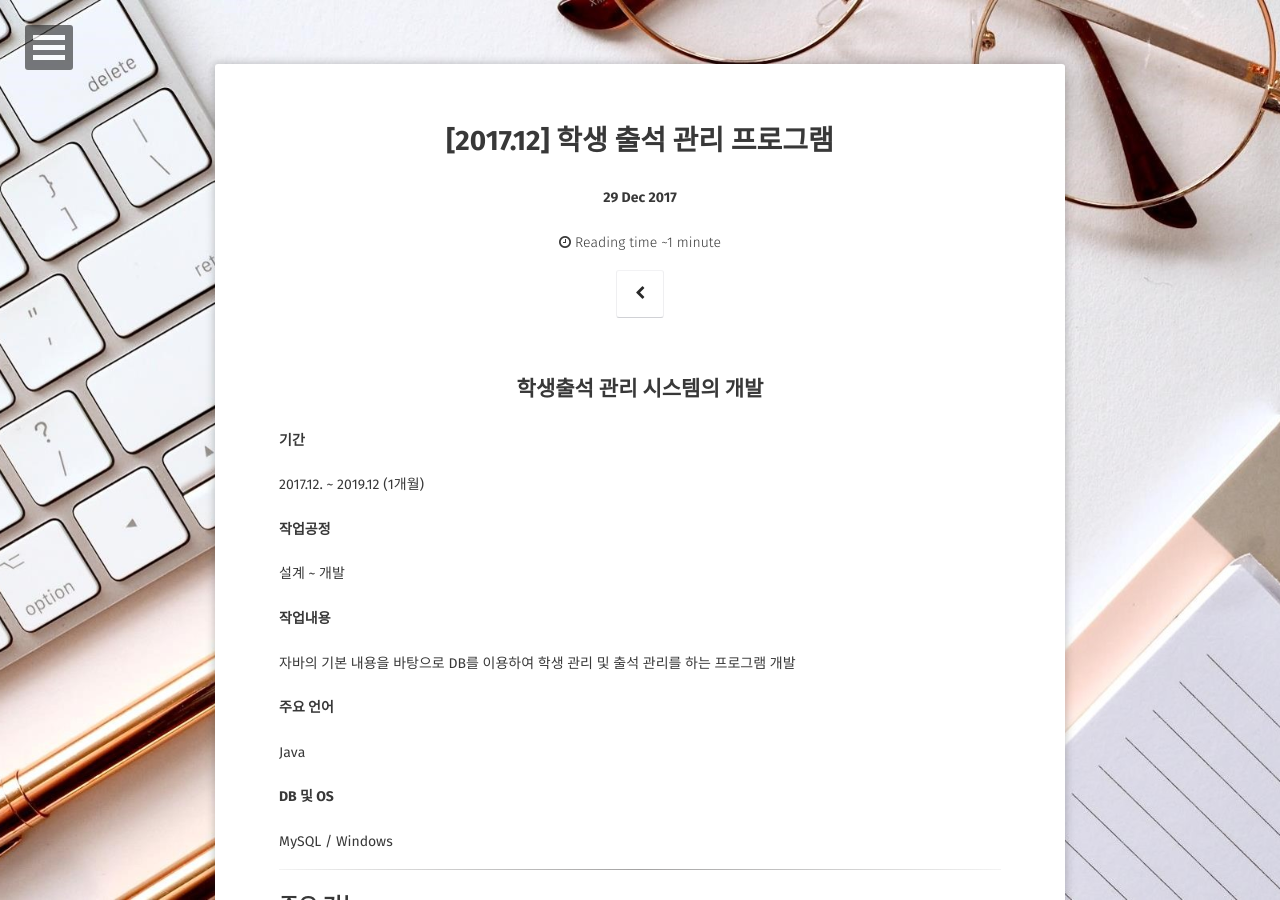
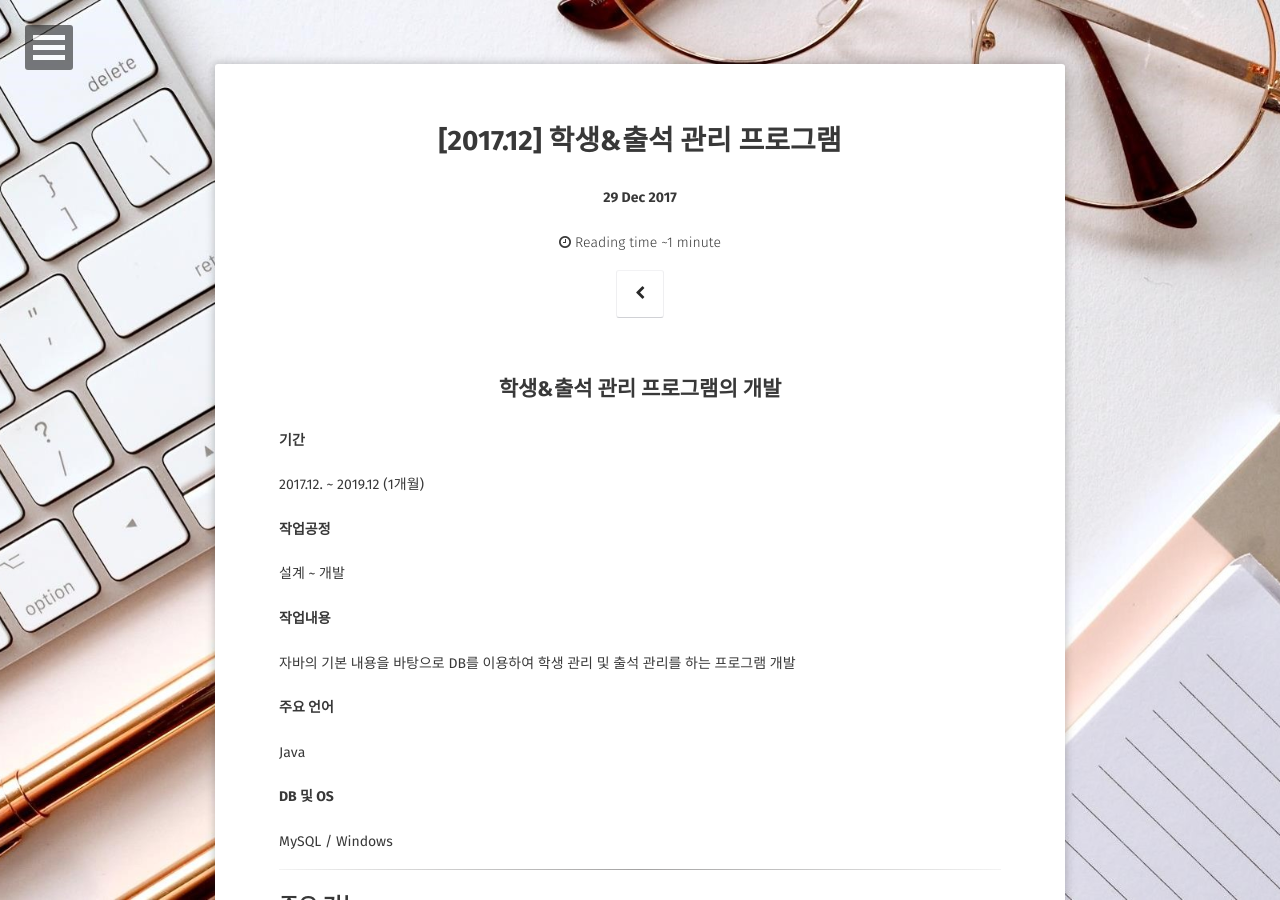
Before and after one commit to LEEJISU-dev/LEEJISU-dev.github.io, a Jekyll site: the page built from _posts/2017-12-29-학생&출석관리 프로그램.md, in a window 1280 px wide and 900 px high. Built offline with Jekyll 4.4.1, drawn with Linux system fonts in a browser that asks for light colours; some web fonts are replaced; some of the changed text lies outside the part shown.

Commit message:
Modified posts

```diff
--- a/_posts/2016-06-16-[JAVA] 대학관리 프로그램.md
+++ b/_posts/2017-12-29-학생&출석관리 프로그램.md
@@ -1,6 +1,6 @@
 ---
 layout: post
-title:  "[2017.12] 학생 출석 관리 프로그램"
+title:  "[2017.12] 학생&출석 관리 프로그램"
 date:   2017-12-29
 excerpt: "JSL 인재개발원 / 개인프로젝트"
 project: true
@@ -9,7 +9,7 @@
 - MySQL
 comments: false
 ---
-<center><h2> 학생출석 관리 시스템의 개발 </h2></center>
+<center><h2> 학생&출석 관리 프로그램의 개발 </h2></center>
 
 #### 기간
  2017.12. ~ 2019.12 (1개월)
@@ -32,7 +32,7 @@
 #### 1. 학생 관리
 
 | 번호 | 이름 | 주민번호 | 성별 | 일본어반 | IT반 | 전화번호 | 기수 |
-|:--------|:-------:|--------:|--------:|--------:|--------:|--------:|--------:|
+|:--------:|:-------:|:--------:|:--------:|:--------:|:--------:|:--------:|:--------:|
 | INT(PRIMARY KEY) | VARCHAR(20) | VARCHAR(20)| CHAR(2) | VARCHAR(10) | VARCHAR(10) | VARCHAR(20) | CHAR(5) |
 |----
 {: rules="groups"}
@@ -43,5 +43,13 @@
 
 
 #### 2. 출석 관리
+
+* 26기 일본어반 / 26기 IT반 / 27기 일본어반 / 27기 IT반
+| 날짜 | 번호 | 출석여부 |
+|:--------:|:-------:|:--------:|
+| DATE | INT | VARCHAR(10)|
+|----
+{: rules="groups"}
+
 * 각 기수 별로 일본어와 IT 테이블을 학생 테이블과 조인을 통해 출력
 * 기수 별 출력 위해 일본어와 IT, 학생 테이블을 모두 조인하여 출석 확인을 출력
```
